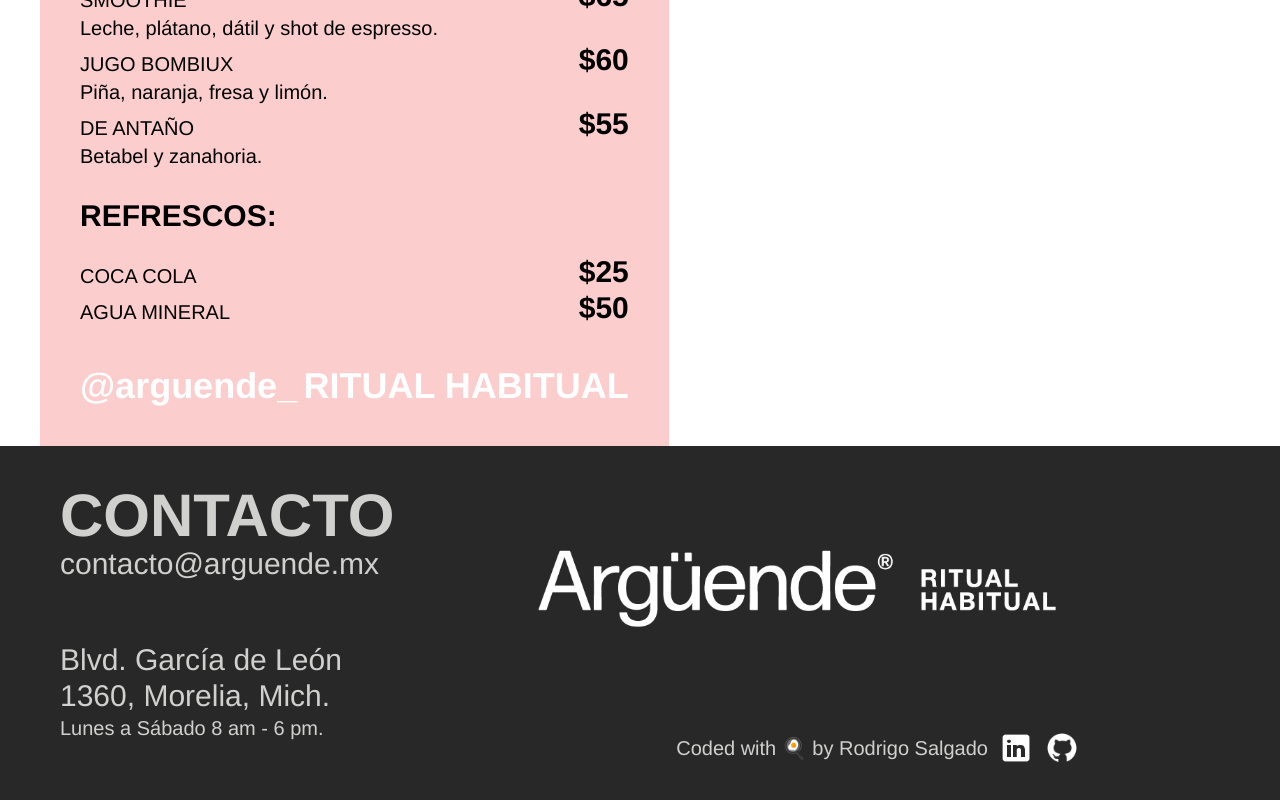
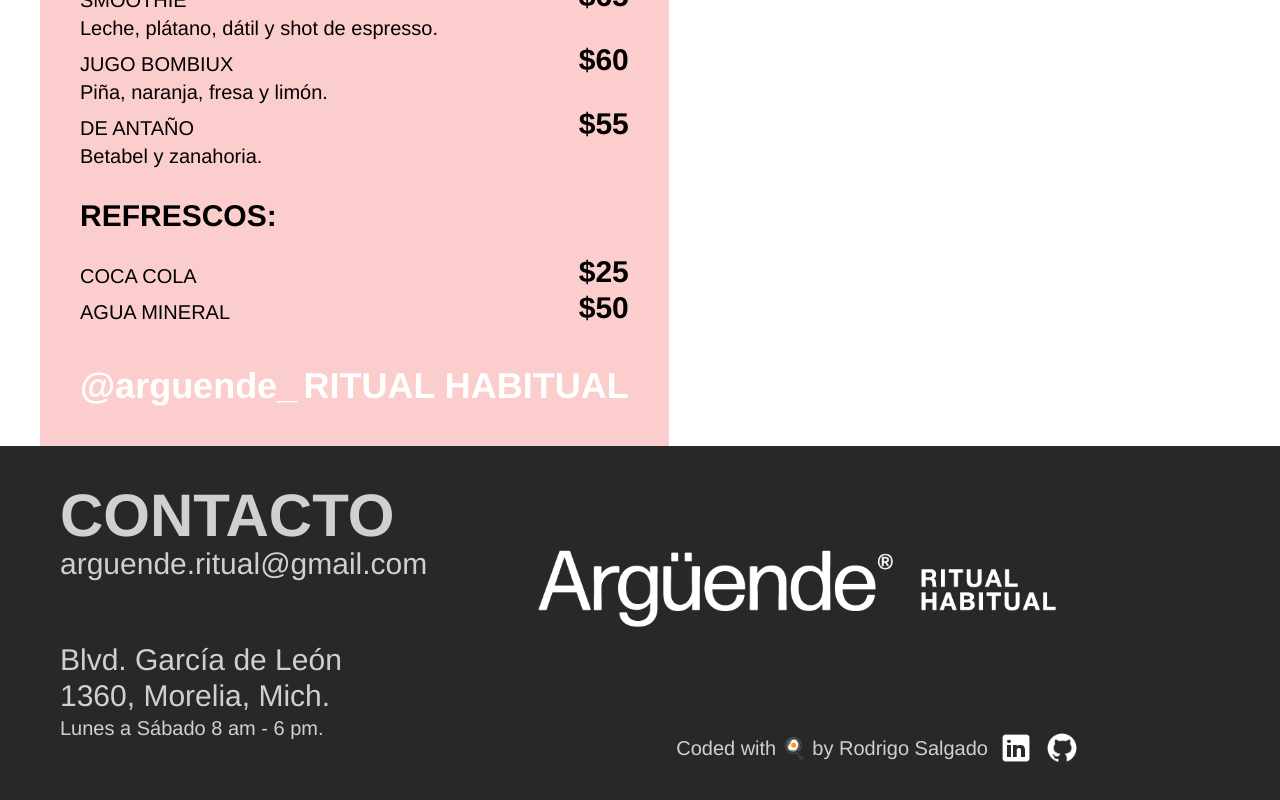
Before and after one commit to Saturno-0/Arguende, a React (Vite) app: page / in a window 1280 px wide. Shown: the part 3182-3982 px from the top of the page. Built offline with nearby package versions, Linux system fonts and the light colour scheme; a web font is replaced by a local one.

Commit message:
Update contact email in Footer component

```diff
--- a/src/Footer.jsx
+++ b/src/Footer.jsx
@@ -10,7 +10,7 @@ function Footer() {
                 <div className="md:mx-15 mx-5 pt-10">
                     <p className="font-pesada text-6xl md:text-6xl">CONTACTO</p>
                     <div className=" pb-15 text-2xl md:text-3xl ">
-                        <p>contacto@arguende.mx</p>
+                        <p>arguende.ritual@gmail.com</p>
                     </div>
                     <div className=" text-2xl md:text-3xl w-9/11">
                         <p>Blvd. García de León 1360, Morelia, Mich.</p>
```
